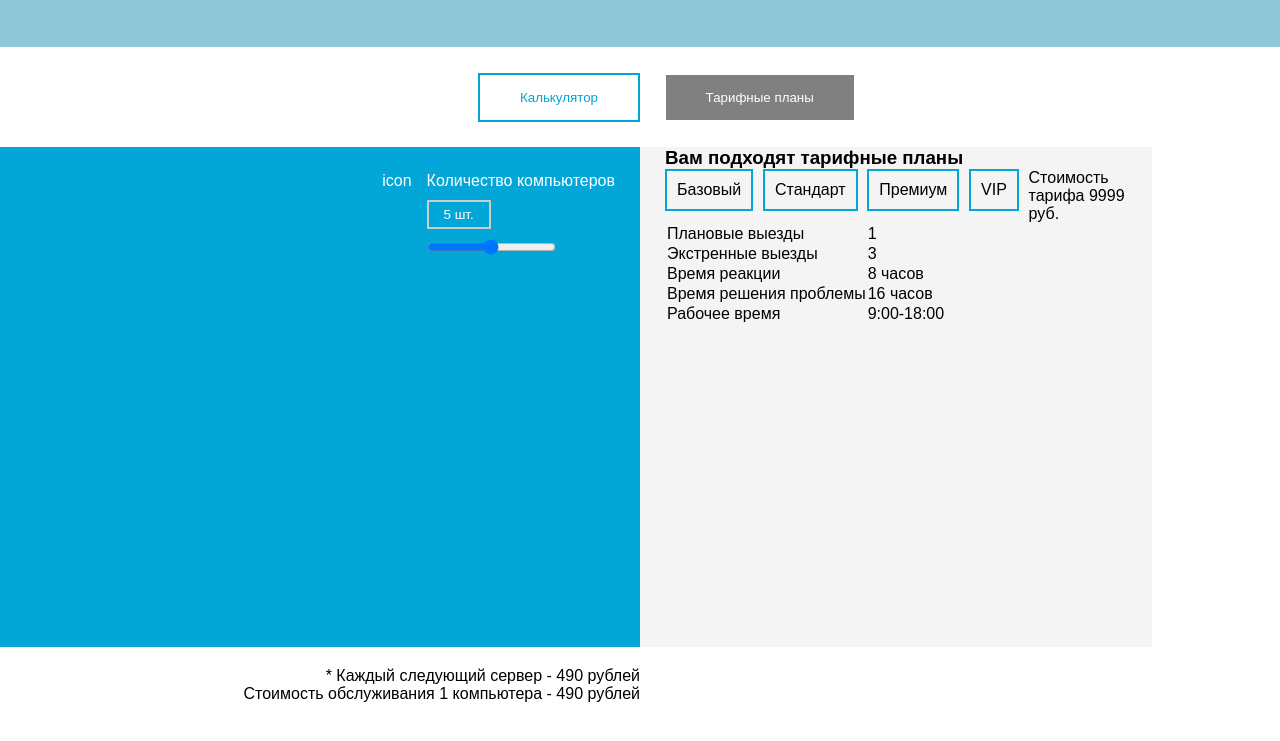
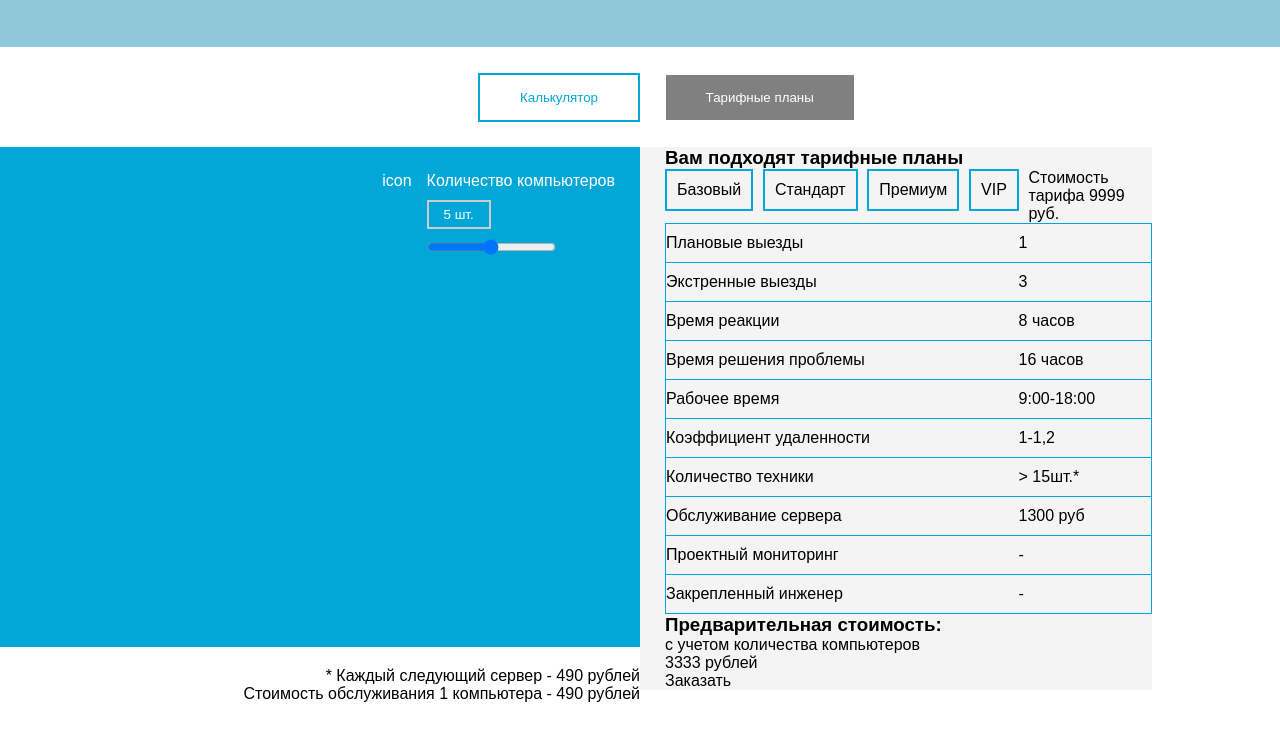
Before and after one commit to Belchenkov/varona-calc, a website: page src/index.html in a window 1280 px wide. Shown: the part 223-964 px from the top of the page. Drawn offline with Linux system fonts and the light colour scheme.

Commit message:
Block Main -- Right Side

```diff
--- a/src/index.html
+++ b/src/index.html
@@ -89,7 +89,40 @@
                         <td>Рабочее время</td>
                         <td>9:00-18:00</td>
                     </tr>
+                    <tr>
+                        <td>Коэффициент удаленности</td>
+                        <td>1-1,2</td>
+                    </tr>
+                    <tr>
+                        <td>Количество техники</td>
+                        <td> > 15шт.*</td>
+                    </tr>
+                    <tr>
+                        <td>Обслуживание сервера</td>
+                        <td>1300 руб</td>
+                    </tr>
+                    <tr>
+                        <td>Проектный мониторинг</td>
+                        <td>-</td>
+                    </tr>
+                    <tr>
+                        <td>Закрепленный инженер</td>
+                        <td>-</td>
+                    </tr>
                 </table>
+
+                <div class="right__bottom">
+                    <h3 class="bottom__header">
+                        Предварительная стоимость:
+                    </h3>
+                    <div class="bottom__subheader">
+                       с учетом количества компьютеров
+                    </div>
+                    <div class="bottom__total">3333 рублей</div>
+                    <div class="bottom__btn">Заказать</div>
+
+
+                </div>
             </div>
 
         </main>
--- a/src/scss/style.scss
+++ b/src/scss/style.scss
@@ -153,6 +153,20 @@ body {
         }
       }
     }
+
+    .right_table {
+      width:100%;
+      border-collapse:collapse;
+      border: 1px solid $primary-color;
+
+      tr {
+        border: 1px solid $primary-color;
+
+        td {
+          padding: 10px 0;
+        }
+      }
+    }
   }
 
 
```
Also changed, not shown: src/css/style.css.
